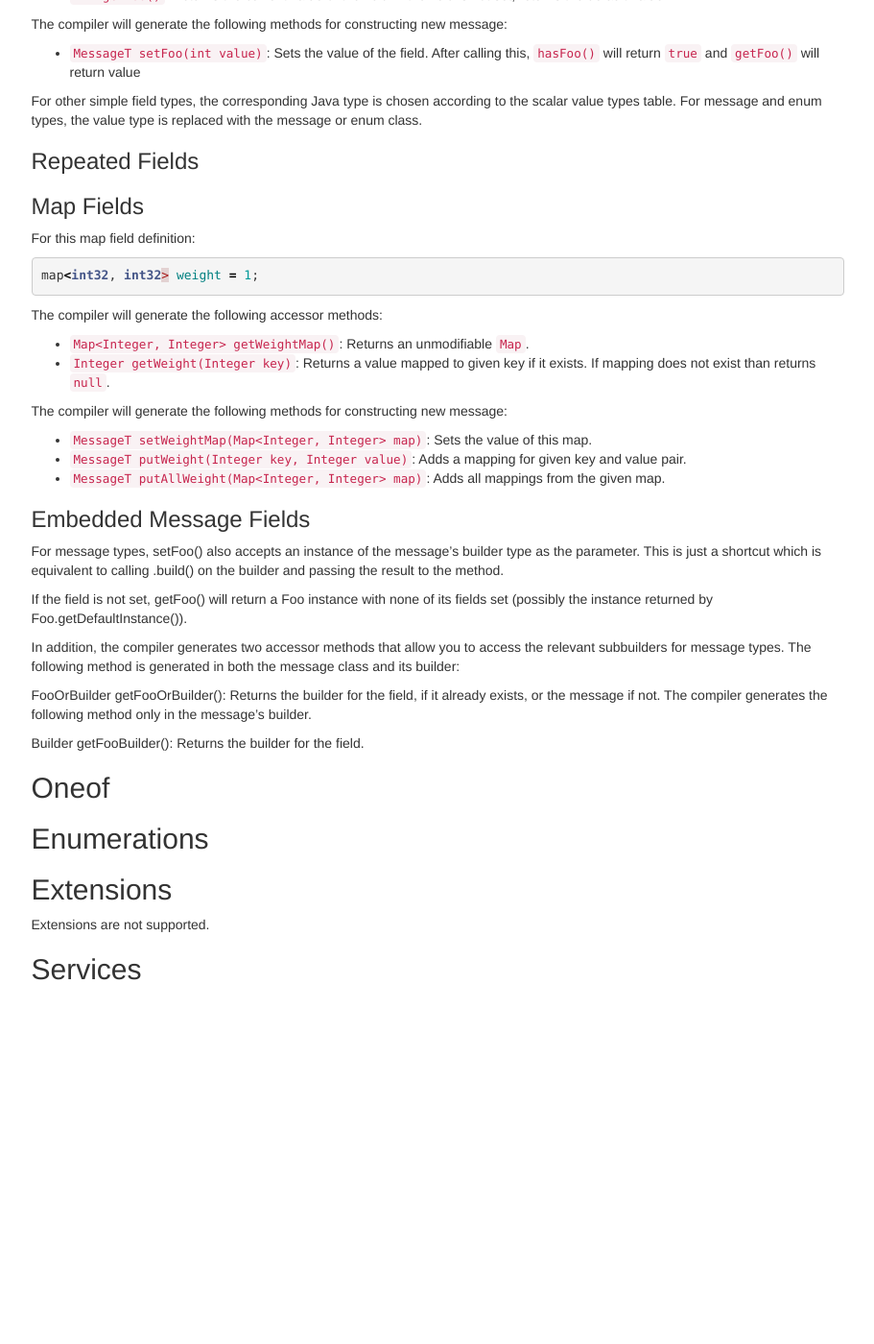
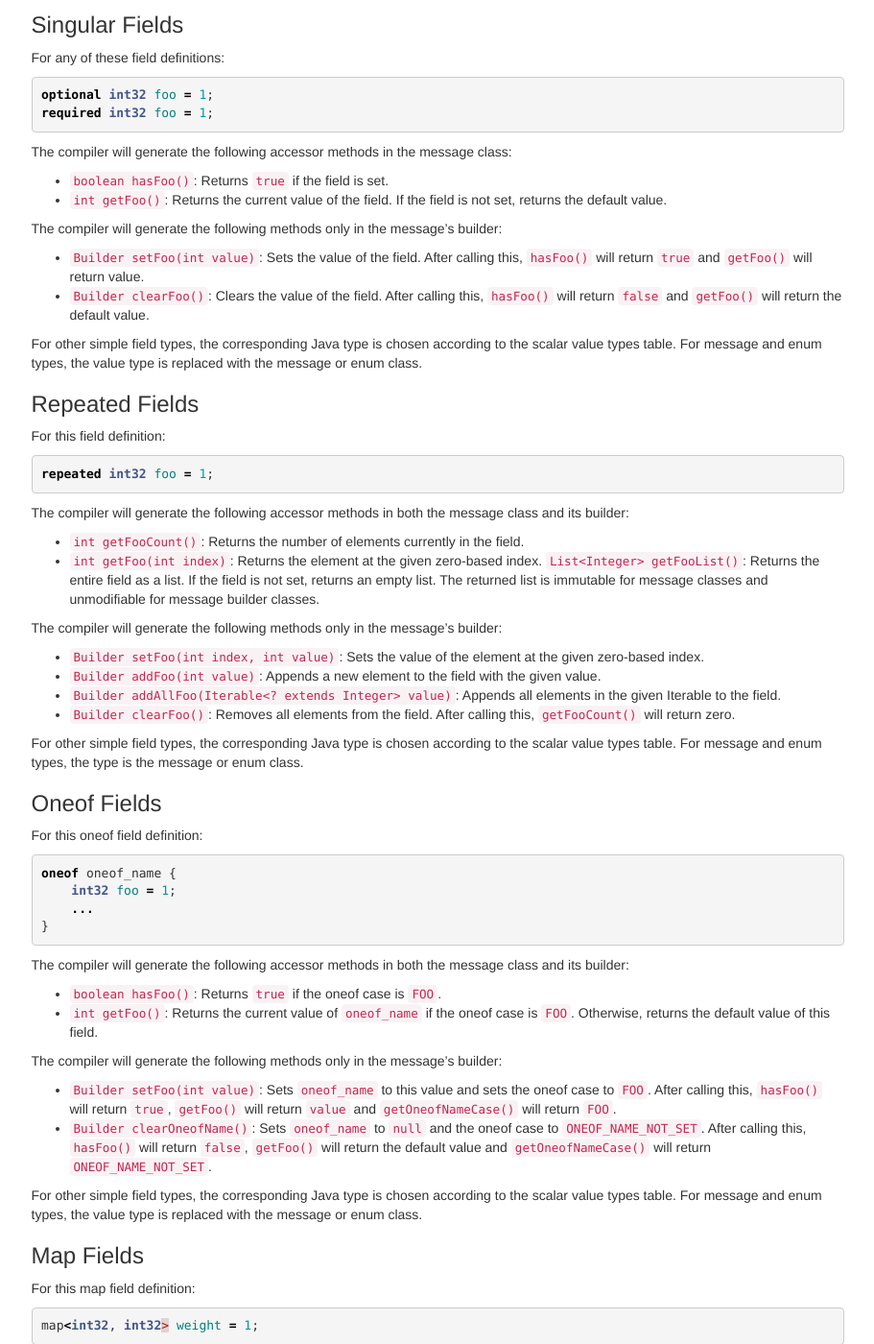
Before and after one commit to protostuff/protostuff.github.io, a Jekyll site: the page built from documentation/compiler/java-api.md, in a window 1280 px wide and 1400 px high, scrolled down 2584 px. Shown: the whole window at 96% size, without its empty margins (275-1186 px from the left). Built offline with Jekyll 4.4.1, drawn with Linux system fonts in a browser that asks for light colours; before the commit the page ends 3620 px from its top, so only the background shows below that; some of the changed text lies outside the part shown.

Commit message:
Update documentation

```diff
--- a/documentation/compiler/java-api.md
+++ b/documentation/compiler/java-api.md
@@ -21,14 +21,38 @@
 
 ### Gradle Projects
 
+## General Rules
+
+1. Fields cannot be set to `null`. If you call a setter with value = `null`, then it throws `NullPointerException`.
+2. All methods that return collection types never return `null`.
+
 ## Compiler Options
 
-| Option             | Description                                             |
-|--------------------|---------------------------------------------------------|
-| `java_package`     | See [Packages](#packages) section.                      |
-| TBD                | TBD                                                     |
+- `java_package`: See [Packages](#packages) section.
 
 ## Packages
+
+The generated class is placed in a Java package based on the `java_package`
+option. If the option is omitted, the package declaration is used instead.
+
+For example, if the `.proto` file contains:
+
+~~~proto
+package foo.bar;
+~~~
+
+Then the resulting Java class will be placed in Java package `foo.bar`.
+However, if the `.proto` file also contains a `java_package` option,
+like so:
+
+~~~proto
+package foo.bar;
+option java_package = "com.example.foo.bar";
+~~~
+
+Then the class is placed in the `com.example.foo.bar` package instead.
+The `java_package` option is provided because normal `.proto` package
+declarations are not expected to start with a backwards domain name.
 
 ## Messages
 
@@ -50,47 +74,36 @@
 
 It returns a `Schema` instance for this class.
 
-In addition, `Foo` class defines the following static methods:
+Generated `Foo` class defines the following static methods:
 
-* `public static Foo newBuilder()` - creates a new builder instance (described
+* `public static Foo.Builder newBuilder()` - creates a new builder instance (described
   below).
 * `public static Schema<SimpleMessage> getSchema()` - returns `Schema` instance
   for this class, same as non-static method `cachedSchema()`.
 
 ### Builders
 
-Classes generated by `protostuff-compiler` are effectively immutable. It means
-that it is not possible to change message after it is constructed.
+Classes generated by `protostuff-compiler` are effectively immutable.
+It is not possible to change message after it is constructed.
 
-However, they are not fully immutable in java terms - fields are not marked as
-`final`. It is a compromise between safety and performance. We do not want to
-allow people modify message instances, but also we do not want to make a full
-copy in the builder.
+To construct a message object, you need to use a *builder*. Each message
+class has its own builder class.  In our `Foo` example, the protostuff compiler
+generates a nested class `Foo.Builder` which can be used to build a `Foo`.
 
-To construct a message object, you need to use a builder instance. Each message
-class has static method to obtain the builder instance - `newBuilder()`.
+`Foo` has static method to obtain the builder instance - `newBuilder()`.
 
-Builder instance is of the same type as message you are building.
+Methods that modify the contents of a builder – including field setters –
+always return a reference to the builder (i.e. they "return this;").
+This allows multiple method calls to be chained together in one line.
 
-When you call `build()` method it marks message instance as constructed. It is
-not possible to change constructed message instance later.
-
-For example,
+For example:
 
 ~~~java
-Foo foo = Foo.newBuilder()
-                .setBar(bar)
-                .build();
+builder.mergeFrom(obj)
+    .setFoo(1)
+    .setBar("abc")
+    .clearBaz();
 ~~~
-
-can be rewritten as:
-
-~~~java
-Foo foo = Foo.newBuilder();
-foo.setBar(bar);
-foo = foo.build();
-~~~
-
 
 ### Nested Types
 
@@ -138,16 +151,80 @@
 * `int getFoo()`: Returns the current value of the field. If the field is not
   set, returns the default value.
 
-The compiler will generate the following methods for constructing new message:
+The compiler will generate the following methods only in the message's builder:
 
-* `MessageT setFoo(int value)`: Sets the value of the field. After calling
-  this, `hasFoo()` will return `true` and `getFoo()` will return value
+* `Builder setFoo(int value)`: Sets the value of the field. After calling this,
+  `hasFoo()` will return `true` and `getFoo()` will return value.
+* `Builder clearFoo()`: Clears the value of the field. After calling this,
+  `hasFoo()` will return `false` and `getFoo()` will return the default value.
 
-For other simple field types, the corresponding Java type is chosen according to
-the scalar value types table. For message and enum types, the value type is
+For other simple field types, the corresponding Java type is chosen according to the
+scalar value types table. For message and enum types, the value type is
 replaced with the message or enum class.
 
 ### Repeated Fields
+
+For this field definition:
+
+~~~proto
+repeated int32 foo = 1;
+~~~
+
+The compiler will generate the following accessor methods in both the message
+class and its builder:
+
+- `int getFooCount()`: Returns the number of elements currently in the field.
+- `int getFoo(int index)`: Returns the element at the given zero-based index.
+  `List<Integer> getFooList()`: Returns the entire field as a list. If the field
+  is not set, returns an empty list. The returned list is immutable for message
+  classes and unmodifiable for message builder classes.
+
+The compiler will generate the following methods only in the message's builder:
+
+- `Builder setFoo(int index, int value)`: Sets the value of the element at the
+  given zero-based index.
+- `Builder addFoo(int value)`: Appends a new element to the field with the
+  given value.
+- `Builder addAllFoo(Iterable<? extends Integer> value)`: Appends all elements
+  in the given Iterable to the field.
+- `Builder clearFoo()`: Removes all elements from the field. After calling
+  this, `getFooCount()` will return zero.
+
+For other simple field types, the corresponding Java type is chosen according
+to the scalar value types table. For message and enum types, the type is
+the message or enum class.
+
+### Oneof Fields
+
+For this oneof field definition:
+
+~~~proto
+oneof oneof_name {
+    int32 foo = 1;
+    ...
+}
+~~~
+
+The compiler will generate the following accessor methods in both the message
+class and its builder:
+
+- `boolean hasFoo()`: Returns `true` if the oneof case is `FOO`.
+- `int getFoo()`: Returns the current value of `oneof_name` if the oneof case
+  is `FOO`. Otherwise, returns the default value of this field.
+
+The compiler will generate the following methods only in the message's builder:
+
+- `Builder setFoo(int value)`: Sets `oneof_name` to this value and sets the
+  oneof case to `FOO`. After calling this, `hasFoo()` will return `true`,
+  `getFoo()` will return `value` and `getOneofNameCase()` will return `FOO`.
+- `Builder clearOneofName()`: Sets `oneof_name` to `null` and the oneof case
+  to `ONEOF_NAME_NOT_SET`. After calling this, `hasFoo()` will return `false`,
+  `getFoo()` will return the default value and `getOneofNameCase()` will
+  return `ONEOF_NAME_NOT_SET`.
+
+For other simple field types, the corresponding Java type is chosen according
+to the scalar value types table. For message and enum types, the value type
+is replaced with the message or enum class.
 
 ### Map Fields
 
@@ -165,26 +242,13 @@
 
 The compiler will generate the following methods for constructing new message:
 
-* `MessageT setWeightMap(Map<Integer, Integer> map)`: Sets the value of this map.
 * `MessageT putWeight(Integer key, Integer value)`: Adds a mapping for given key
    and value pair.
 * `MessageT putAllWeight(Map<Integer, Integer> map)`: Adds all mappings from the
   given map.
 
-### Embedded Message Fields
+## Oneof
 
-For message types, setFoo() also accepts an instance of the message's builder type as the parameter. This is just a shortcut which is equivalent to calling .build() on the builder and passing the result to the method.
-
-If the field is not set, getFoo() will return a Foo instance with none of its fields set (possibly the instance returned by Foo.getDefaultInstance()).
-
-In addition, the compiler generates two accessor methods that allow you to access the relevant subbuilders for message types. The following method is generated in both the message class and its builder:
-
-FooOrBuilder getFooOrBuilder(): Returns the builder for the field, if it already exists, or the message if not.
-The compiler generates the following method only in the message's builder.
-
-Builder getFooBuilder(): Returns the builder for the field.
-
-## Oneof
 
 ## Enumerations
 
```
